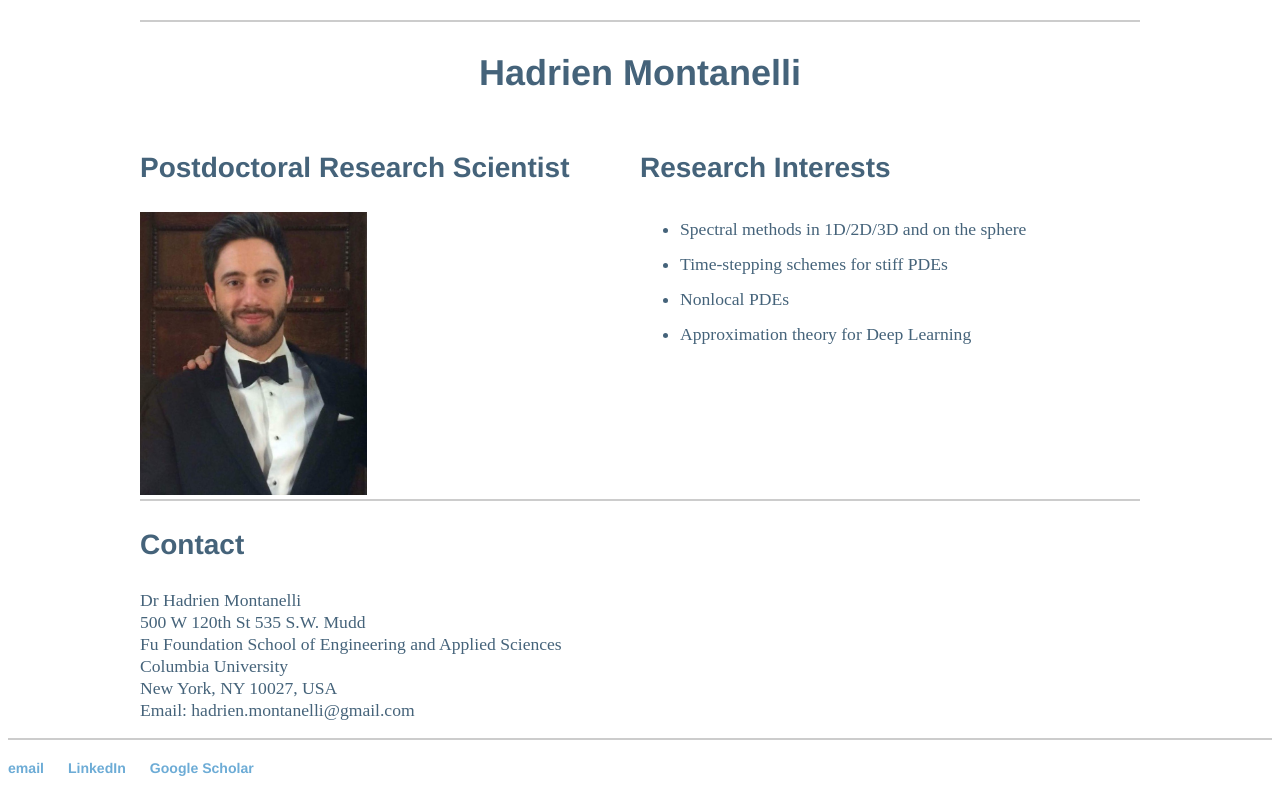
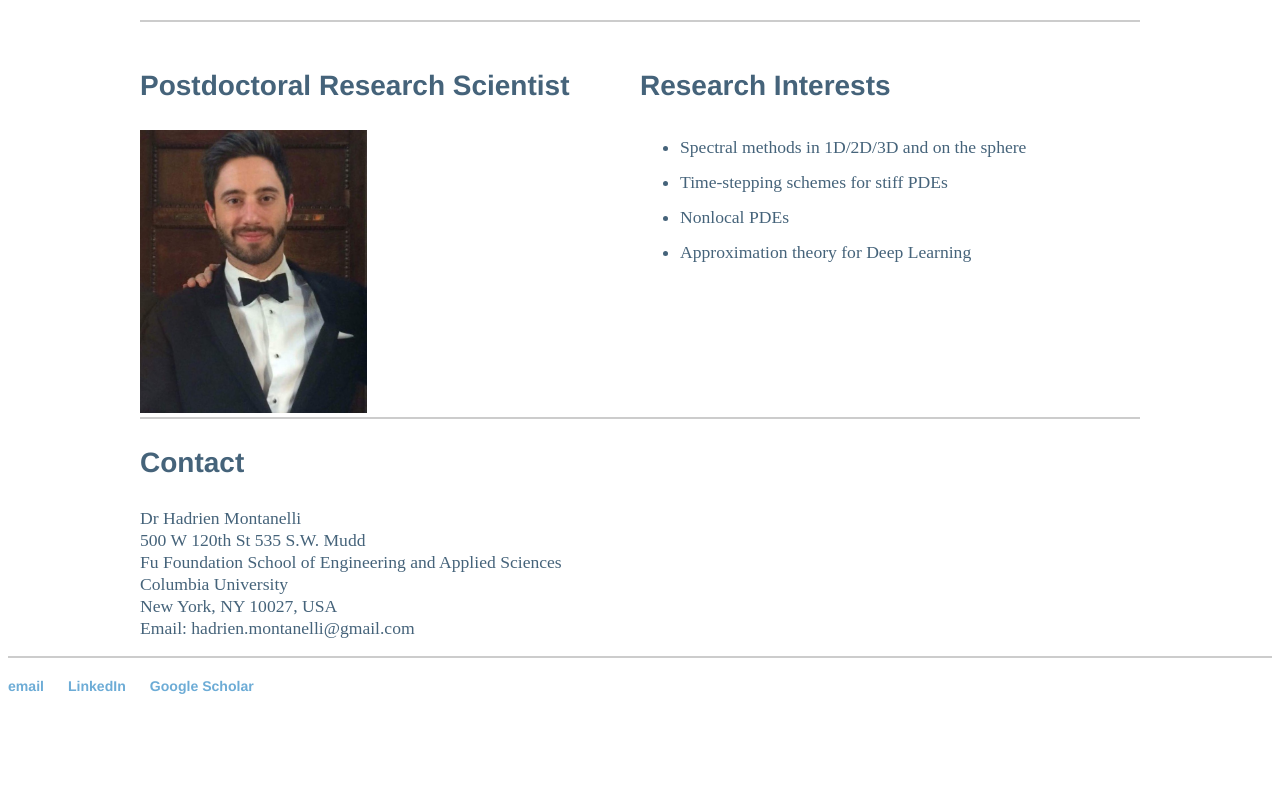
Before and after one commit to Hadrien-Montanelli/Hadrien-Montanelli.github.io, a Jekyll site: the page built from index.html, in a window 1280 px wide, cut to the strip 172-968 px from the top of the page. Built offline with Jekyll 4.4.1, drawn with Linux system fonts in a browser that asks for light colours; after the commit the page ends 900 px from its top, so only the background shows below that.

Commit message:
Update index.html

```diff
--- a/index.html
+++ b/index.html
@@ -8,7 +8,7 @@
   		<img src="columbia2.jpg" style="width:600px;height:73px;">
 	</a>
 	<hr>
-	<h2 style="text-align:center">Hadrien Montanelli</h2>
+	<!--<h2 style="text-align:center">Hadrien Montanelli</h2>-->
 	<div style="clear:both;">
 		<div style="float: left; width: 50%;">
 			<h3>Postdoctoral Research Scientist</h3>
```
